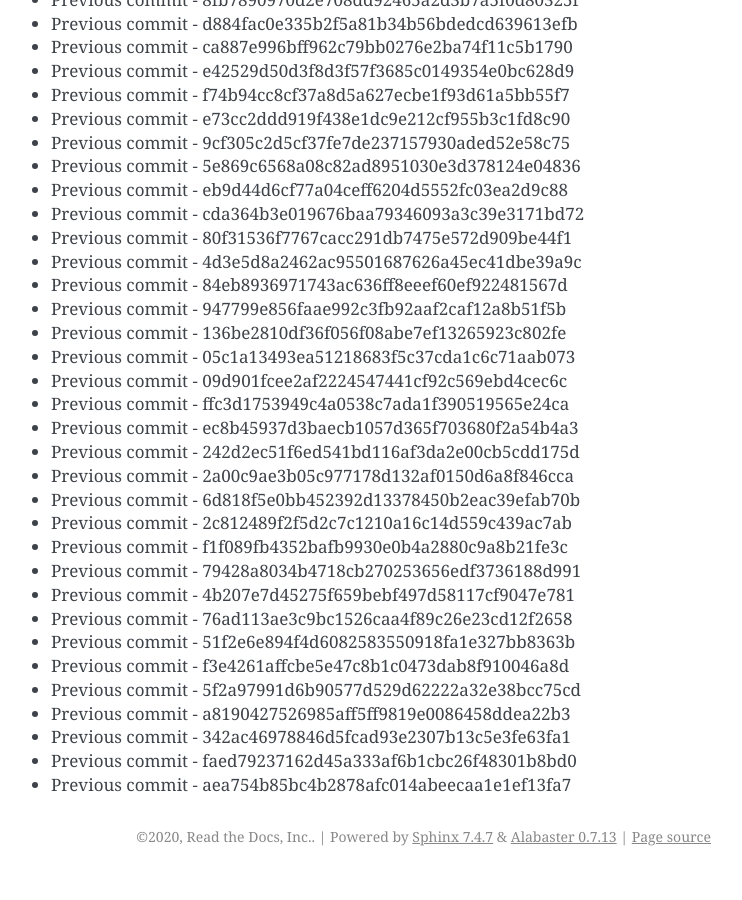
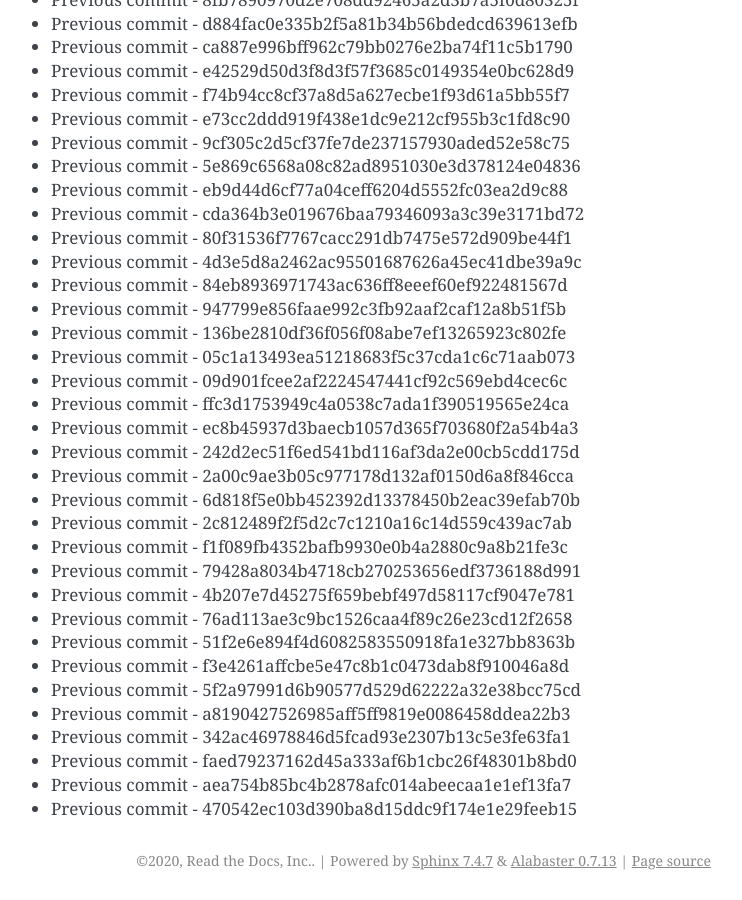
Before and after one commit to readthedocs/rtd-git-stresstest, a Sphinx documentation site: the page built from docs/updates.rst, in a window 1280 px wide and 900 px high, scrolled down 7890 px. Shown: the whole window, without its empty margins (399-1141 px from the left). Built offline with Sphinx 7.4.7, drawn with Linux system fonts in a browser that asks for light colours; before the commit the page ends 8766 px from its top, so only the background shows below that.

Commit message:
Generating commit from previous: 470542ec103d390ba8d15ddc9f174e1e29feeb15

```diff
--- a/docs/updates.rst
+++ b/docs/updates.rst
@@ -363,3 +363,4 @@ It can be tested for any performance characteristics.
 * Previous commit - 342ac46978846d5fcad93e2307b13c5e3fe63fa1
 * Previous commit - faed79237162d45a333af6b1cbc26f48301b8bd0
 * Previous commit - aea754b85bc4b2878afc014abeecaa1e1ef13fa7
+* Previous commit - 470542ec103d390ba8d15ddc9f174e1e29feeb15
```
